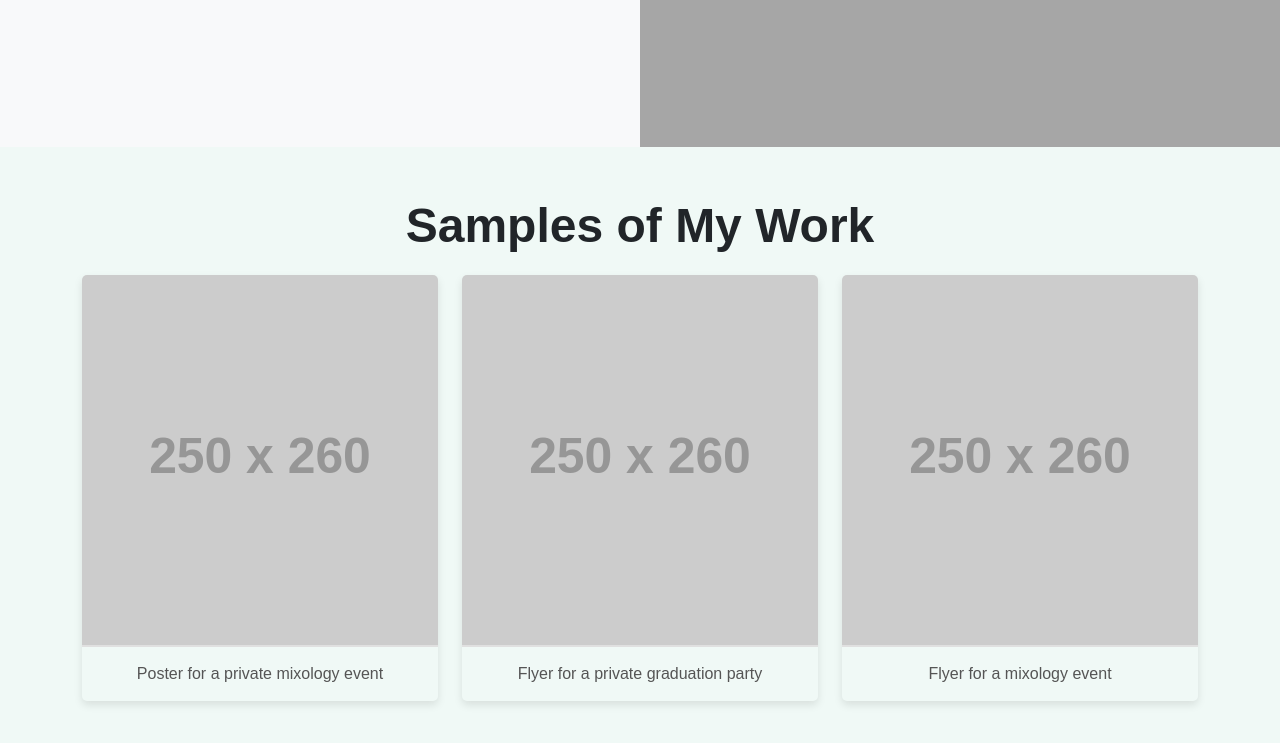
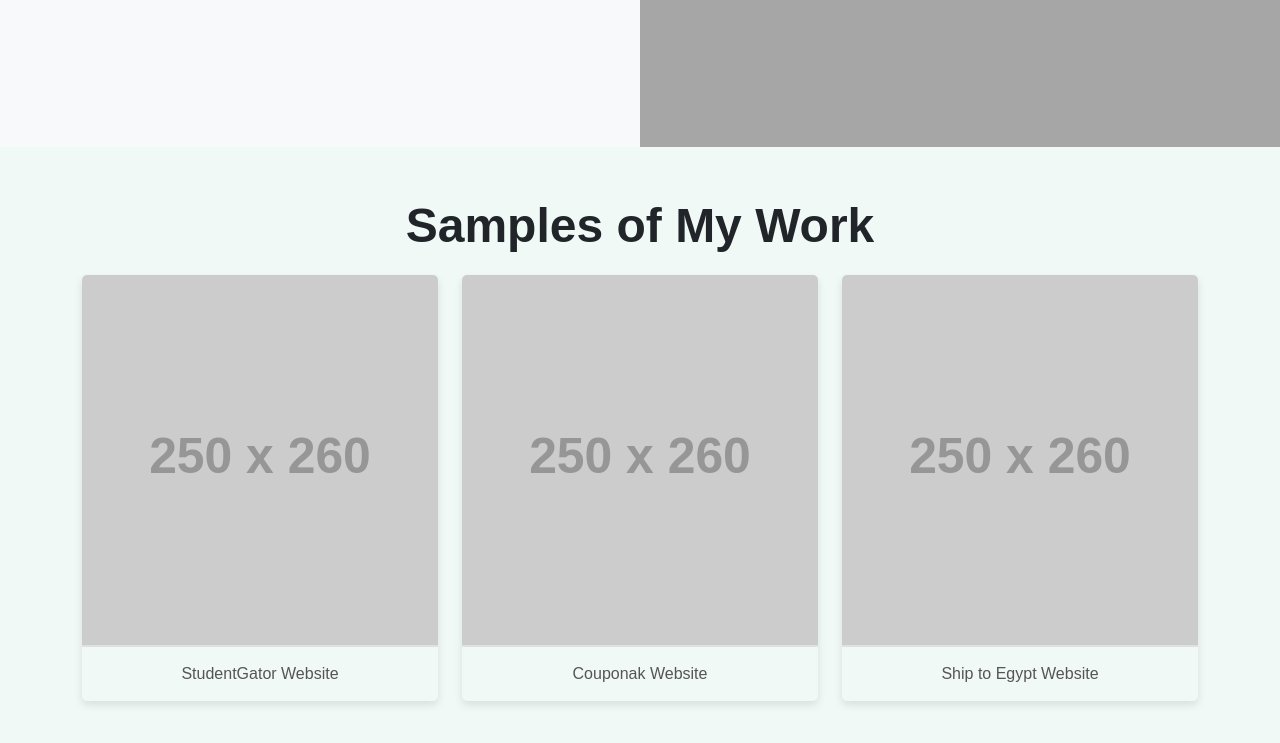
Before and after one commit to AyaFikry33/Portfolio, a website: page index.html in a window 1280 px wide. Shown: the part 653-1396 px from the top of the page. Drawn offline with nearby package versions, Linux system fonts and the light colour scheme; placeholder pictures from the web are drawn by us.

Commit message:
sample of work

```diff
--- a/index.html
+++ b/index.html
@@ -53,7 +53,7 @@
                     <div class="portfolio-item">
                         <img src="https://via.placeholder.com/250x260" alt="Poster for a private mixology event">
                         <div class="portfolio-caption">
-                            Poster for a private mixology event
+                          StudentGator Website
                         </div>
                     </div>
                 </div>
@@ -63,7 +63,7 @@
                     <div class="portfolio-item">
                         <img src="https://via.placeholder.com/250x260" alt="Flyer for a private graduation party">
                         <div class="portfolio-caption">
-                            Flyer for a private graduation party
+                          Couponak Website
                         </div>
                     </div>
                 </div>
@@ -73,7 +73,7 @@
                     <div class="portfolio-item">
                         <img src="https://via.placeholder.com/250x260" alt="Flyer for a mixology event">
                         <div class="portfolio-caption">
-                            Flyer for a mixology event
+                          Ship to Egypt Website
                         </div>
                     </div>
                 </div>
```
